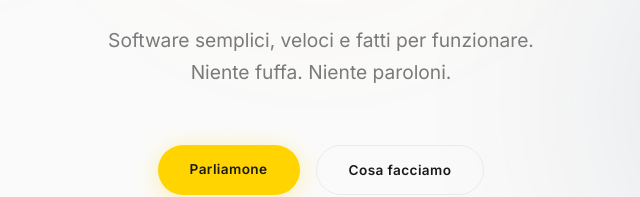
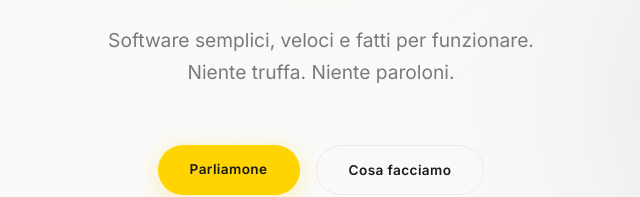
Before and after one commit to sodo-tech/Website---SODO-Tech, a plain HTML site: page index.html in a window 1280 px wide. Shown: the part 596-793 px from the top of the page, 319-959 px from the left. Drawn offline with nearby package versions, Linux system fonts and the light colour scheme; a web font is replaced by a local one.

Commit message:
Update hero subtitle copy

```diff
--- a/index.html
+++ b/index.html
@@ -62,7 +62,7 @@
 
       <p class="hero-sub">
         Software semplici, veloci e fatti per funzionare.<br>
-            Niente fuffa. Niente paroloni.
+            Niente truffa. Niente paroloni.
       </p>
 
       <div class="hero-cta">
```
